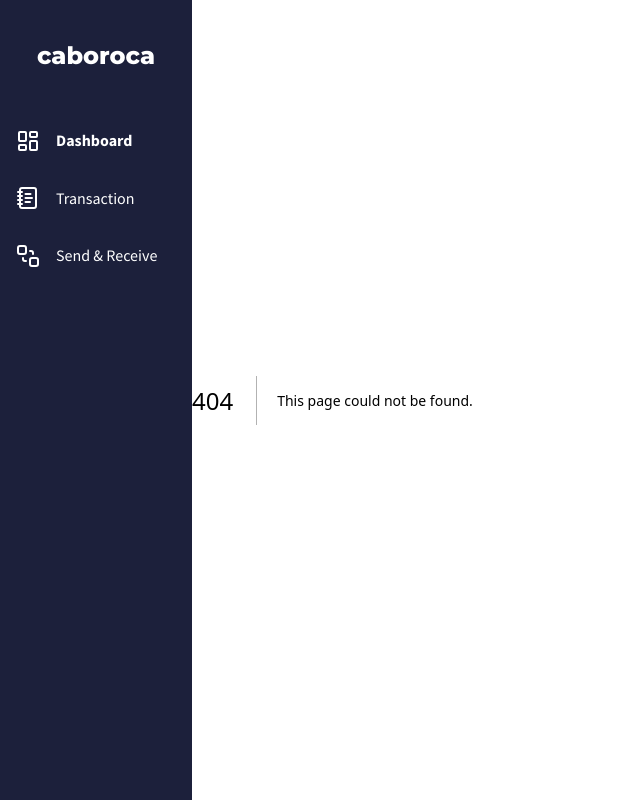
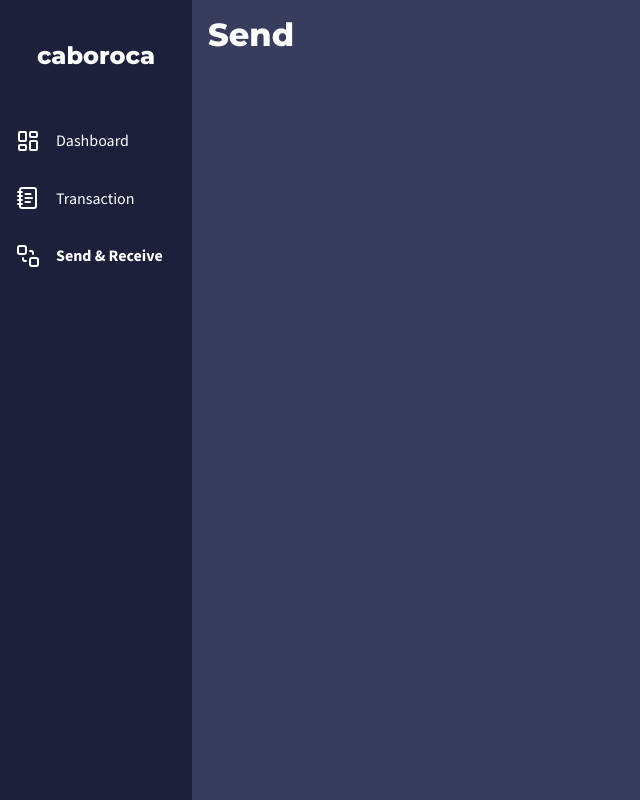
Before and after one commit to TeamTaoist/haste-portfolio-dash, a Next.js app: page /send in a window 1280 px wide. Before the commit this address had no page. Shown: the whole page, without its empty margins (0-640 px from the left). Built offline with nearby package versions, Linux system fonts and the light colour scheme.

Commit message:
add routers

```diff
--- a/src/app/_components/Menu/index.tsx
+++ b/src/app/_components/Menu/index.tsx
@@ -4,11 +4,13 @@ import { RootState } from '@/store/store'; // 确保路径正确
 import { ArrowLeftIcon, CaretLeftIcon, CaretRightIcon, Component1Icon, FileTextIcon, GridIcon, PaperPlaneIcon, ThickArrowLeftIcon } from '@radix-ui/react-icons';
 import { initializeWallets } from '@/store/wallet/walletSlice';
 import { ChevronsLeft, ChevronsRight, LayoutDashboard, NotebookText, SendToBack } from 'lucide-react';
+import Link from "next/link";
+import { usePathname } from "next/navigation";
 
 const ResponsiveSidebar: React.FC = () => {
   const [isColleapse, setIsColleapse] = useState<boolean>(true);
-  const [activeTab, isActiveTab] = useState<string>('dashboard')
   const deviceType = useSelector((state: RootState) => state.device.type);
+  const activeTab = usePathname();
 
   const toggleSidebar = () => {
     setIsColleapse(!isColleapse);
@@ -41,30 +43,30 @@ const ResponsiveSidebar: React.FC = () => {
             }
           </div>
           </div>
-          <div className='flex flex-col mt-8'>
+          <Link className='flex flex-col mt-8' href="/">
             <div className='flex items-center px-4 gap-4 py-4 cursor-pointer'>
               <LayoutDashboard />
               {
-                isColleapse && <p className={`font-SourceSanPro text-body1mb ${activeTab === 'dashboard' ? 'font-semibold': ''}`}>Dashboard</p>
+                isColleapse && <p className={`font-SourceSanPro text-body1mb ${activeTab === '/' ? 'font-semibold': ''}`}>Dashboard</p>
               }
             </div>
-          </div>
-          <div className='flex flex-col'>
+          </Link>
+          <Link className='flex flex-col' href="transaction">
             <div className='flex items-center px-4 gap-4 py-4 cursor-pointer'>
               <NotebookText />
               {
-                isColleapse && <p className={`font-SourceSanPro text-body1mb ${activeTab === 'transaction' ? 'font-semibold': ''}`}>Transaction</p>
+                isColleapse && <p className={`font-SourceSanPro text-body1mb ${activeTab === '/transaction' ? 'font-semibold': ''}`}>Transaction</p>
               }
             </div>
-          </div>
-          <div className='flex flex-col'>
+          </Link>
+          <Link className='flex flex-col' href="send">
             <div className='flex items-center px-4 gap-4 py-4 cursor-pointer'>
               <SendToBack />
               {
-                isColleapse && <p className={`font-SourceSanPro text-body1mb ${activeTab === 'send' ? 'font-semibold': ''}`}>Send & Receive</p>
+                isColleapse && <p className={`font-SourceSanPro text-body1mb ${activeTab === '/send' ? 'font-semibold': ''}`}>Send & Receive</p>
               }
             </div>
-          </div>
+          </Link>
         </div>
       ) : (
         // 移动视图
--- /dev/null
+++ b/src/app/send/page.tsx
@@ -0,0 +1,12 @@
+export default function Send() {
+  return (
+    <main className="flex flex-1 flex-col min-h-screen bg-primary008">
+      <div className="flex text-white001 text-hd1mb w-full py-4 px-4 font-Montserrat">
+        Send
+      </div>
+      <div className="flex h-full">
+
+      </div>
+    </main>
+  );
+}
--- /dev/null
+++ b/src/app/transaction/page.tsx
@@ -0,0 +1,10 @@
+export default function Transaction() {
+  return (
+    <main className="flex flex-1 flex-col min-h-screen bg-primary008">
+      <div className="flex text-white001 text-hd1mb w-full py-4 px-4 font-Montserrat">
+        Transaction
+      </div>
+      <div className="flex h-full"></div>
+    </main>
+  );
+}
```
